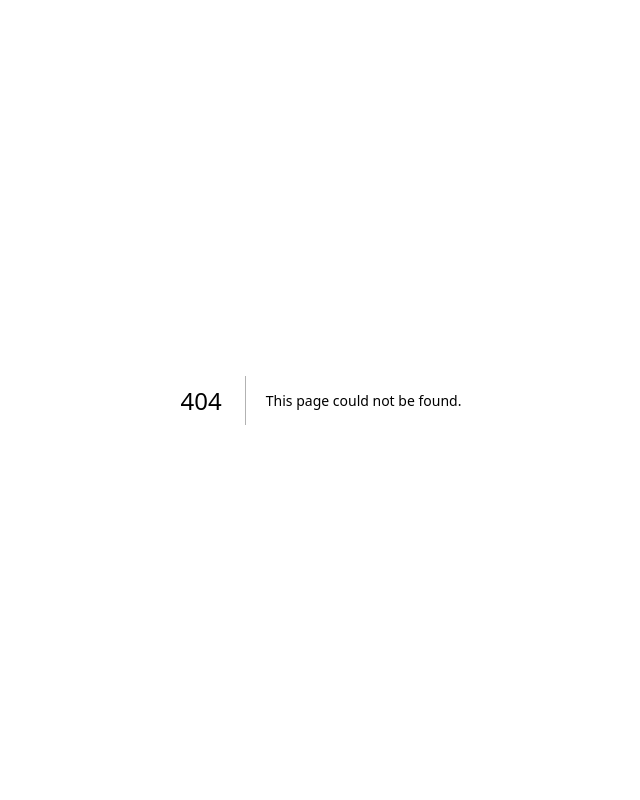
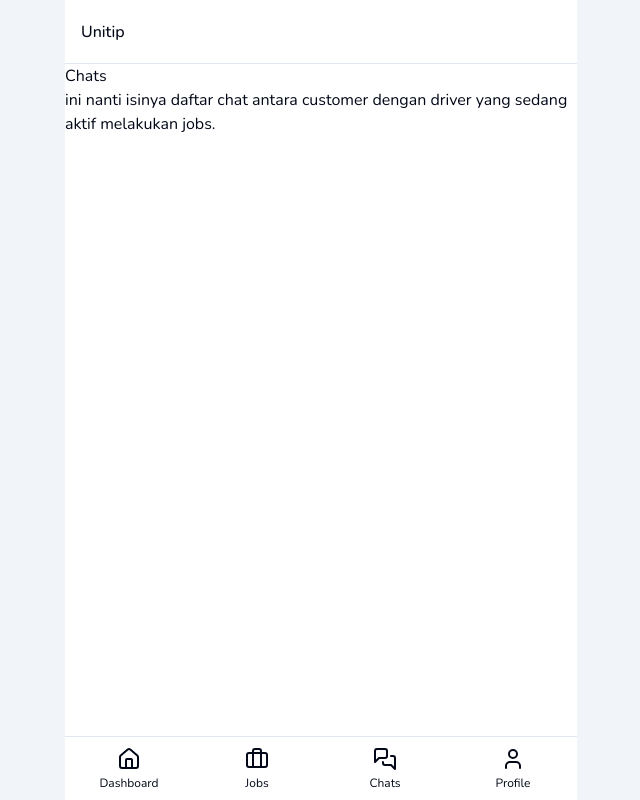
Before and after one commit to unitip-org/api, a Next.js app: page /chats in a window 1280 px wide. Before the commit this address had no page. Shown: the whole page, without its empty margins (319-959 px from the left). Built offline with nearby package versions, Linux system fonts and the light colour scheme.

Commit message:
chore: setup page jobs, chats

```diff
--- /dev/null
+++ b/src/app/(customer-driver)/chats/page.tsx
@@ -0,0 +1,13 @@
+export default function Page() {
+  return (
+    <>
+      <div>
+        <p>Chats</p>
+        <p>
+          ini nanti isinya daftar chat antara customer dengan driver yang sedang
+          aktif melakukan jobs.
+        </p>
+      </div>
+    </>
+  );
+}
--- /dev/null
+++ b/src/app/(customer-driver)/jobs/page.tsx
@@ -0,0 +1,10 @@
+export default function Page() {
+  return (
+    <>
+      <div>
+        <p>JOBS</p>
+        <p>ini nanti isinya daftar jobs dari orang lain atau dari driver</p>
+      </div>
+    </>
+  );
+}
--- a/src/app/(customer-driver)/layout.tsx
+++ b/src/app/(customer-driver)/layout.tsx
@@ -20,12 +20,12 @@ const menus: {
   },
   {
     title: "Jobs",
-    href: "/",
+    href: "/jobs",
     icon: <BriefcaseIcon />,
   },
   {
     title: "Chats",
-    href: "/",
+    href: "/chats",
     icon: <MessagesSquareIcon />,
   },
   {
```
